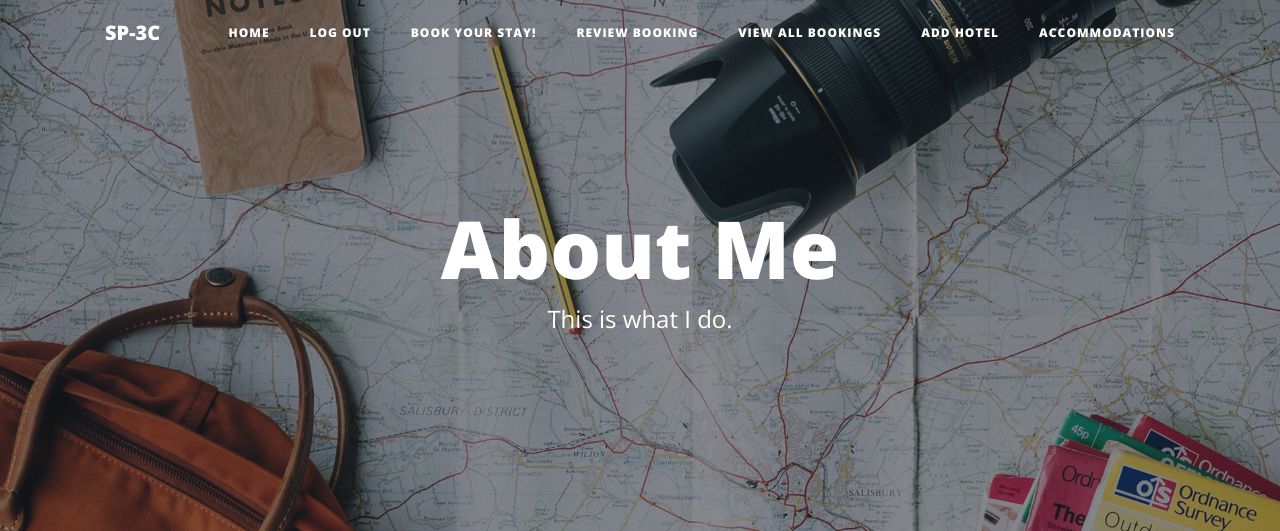
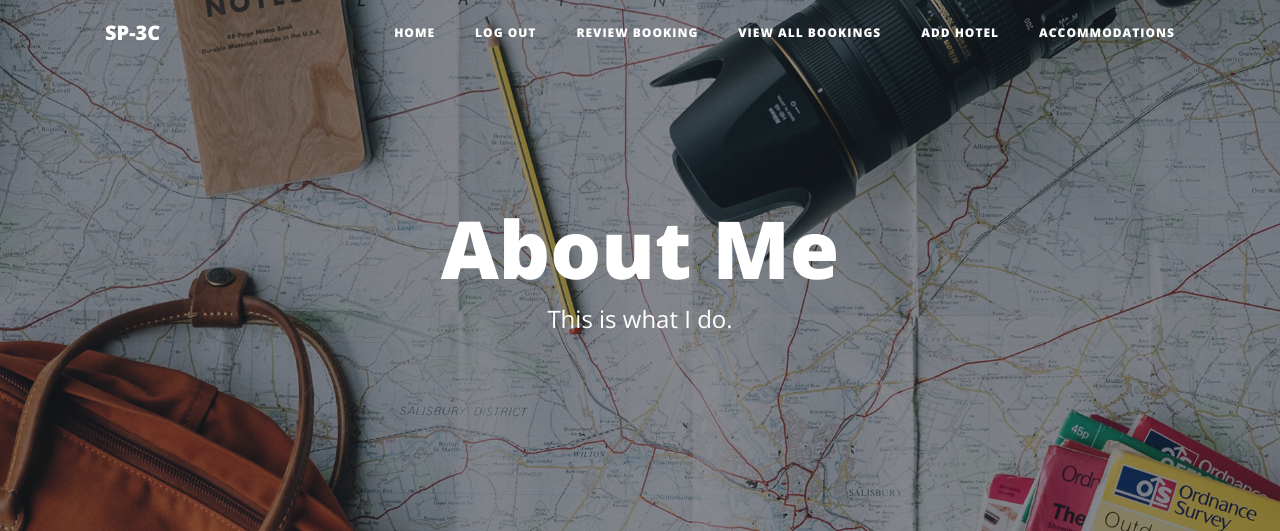
Before and after one commit to laveen01/sp-3c_yatra-1, a Flask app: page /about in a window 1280 px wide. Shown: the top 531 px of the page. Run offline with Flask 2, Linux system fonts and the light colour scheme; the visitor is signed in with stand-in values (Sample User, id 1); data comes from the database, SQL or seed files in the repository; some libraries are stand-ins or nearby versions.

Commit message:
Update header.html

```diff
--- a/templates/header.html
+++ b/templates/header.html
@@ -56,9 +56,9 @@
 
           {% if current_user.id != 2 and current_user.email != 'view_all_bookings@gmail.com': %}
 
-              <li class="nav-item">
-                <a class="nav-link" href="{{ url_for('do_booking') }}">Book Your Stay!</a>
-              </li>
+              <!--              <li class="nav-item">-->
+<!--                <a class="nav-link" href="{{ url_for('do_booking') }}">Book Your Stay!</a>-->
+<!--              </li>-->
 
               <li class="nav-item">
                 <a class="nav-link" href="{{ url_for('review_booking') }}">Review Booking</a>
```
